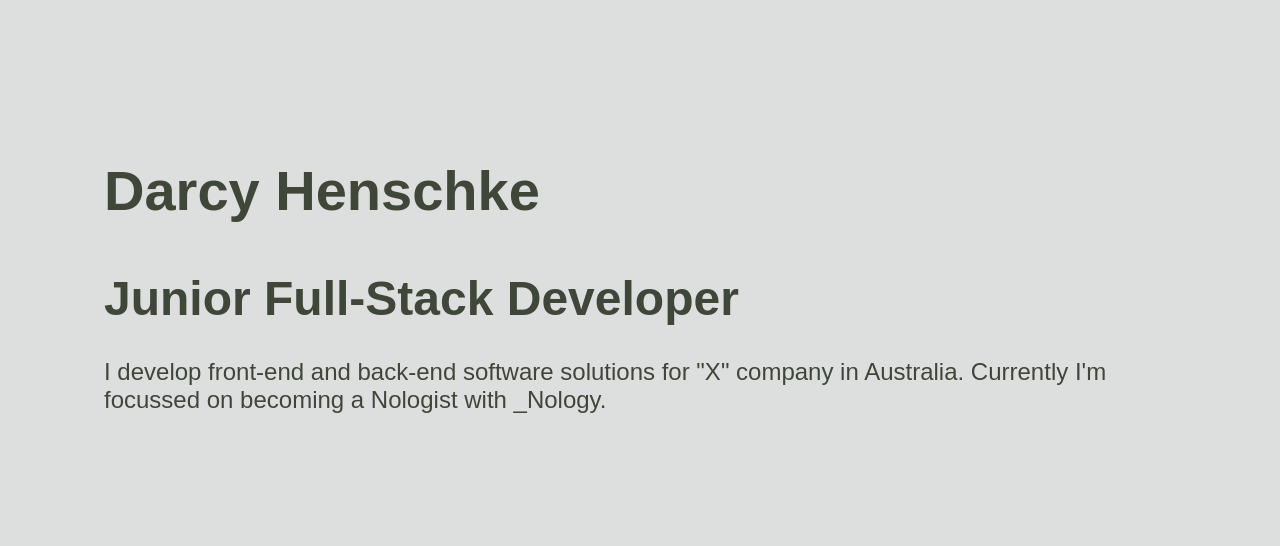
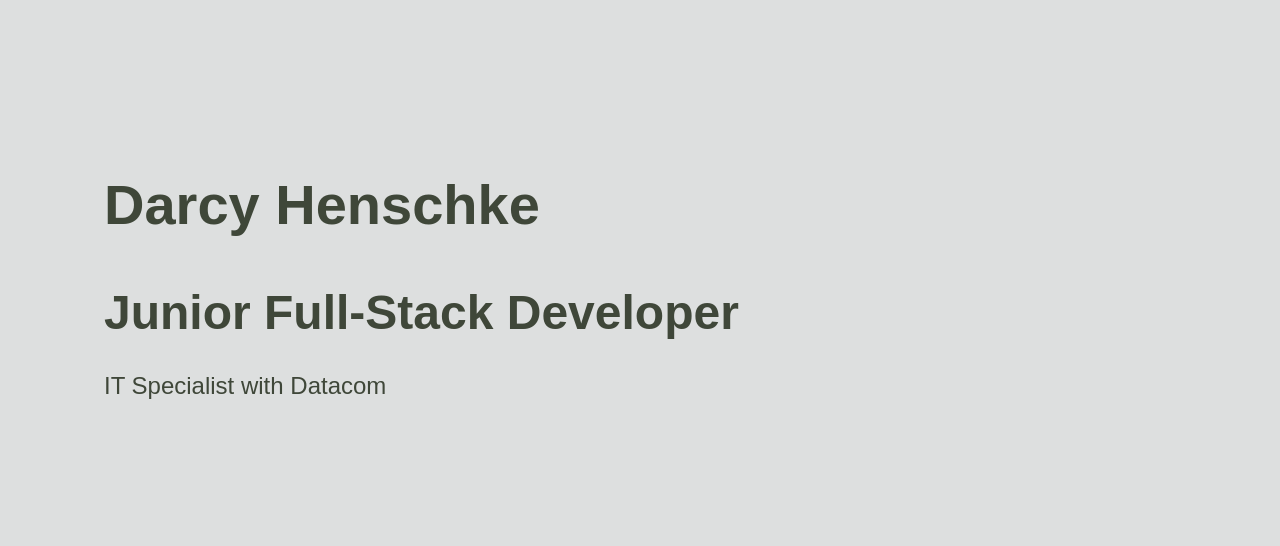
Before and after one commit to DarcyJHenschke/Nology-Projects, a website: page Portfolio/index.html in a window 1280 px wide. Shown: the part 79-625 px from the top of the page. Drawn offline with Linux system fonts and the light colour scheme; a web font is replaced by a local one.

Commit message:
Update index.html

```diff
--- a/Portfolio/index.html
+++ b/Portfolio/index.html
@@ -77,9 +77,7 @@
                         Junior Full-Stack Developer
                     </h2>
                     <p class="main-wrapper__para main-wrapper__para--styles">
-                        I develop front-end and back-end software solutions for
-                        "X" company in Australia. Currently I'm focussed on
-                        becoming a Nologist with _Nology.
+                        IT Specialist with Datacom
                     </p>
                 </div>
             </main>
```
